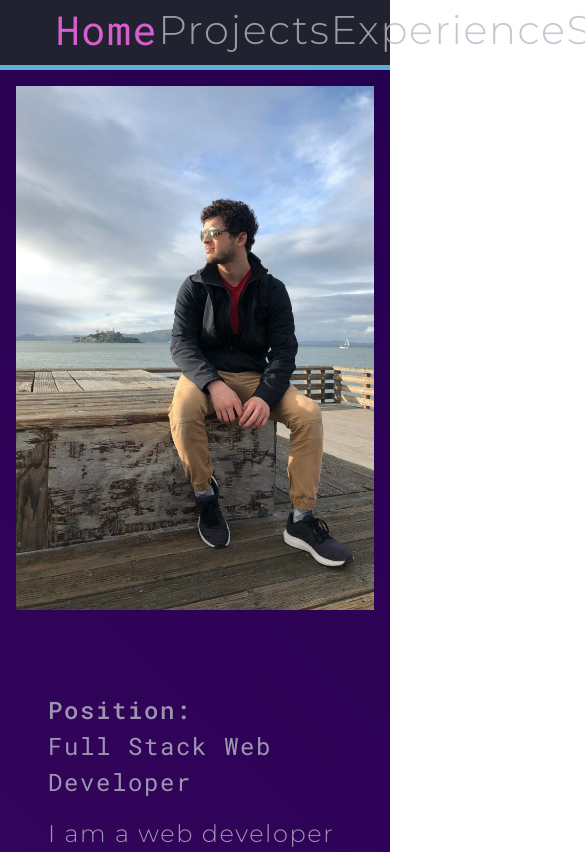
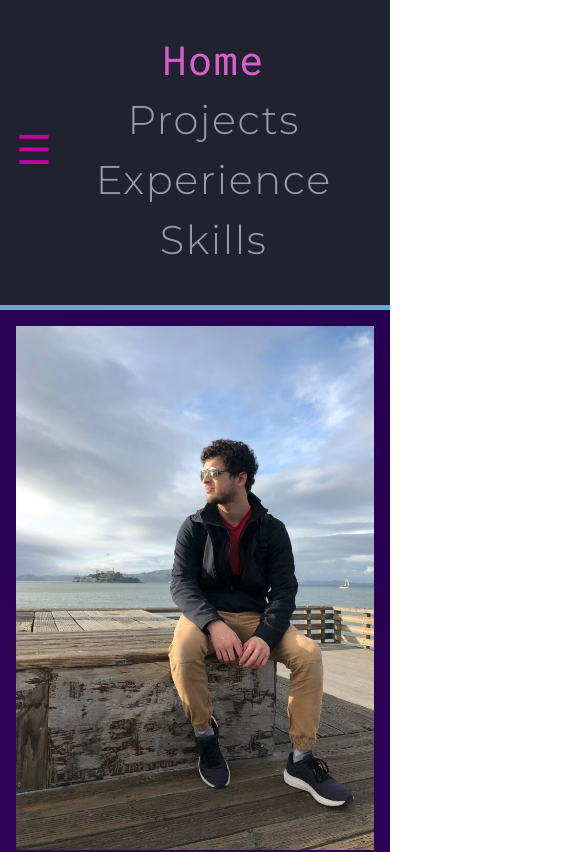
Before and after one commit to jnhthomp/Portfolio, a React (Create React App) app: page / in a window 390 px wide. Shown: the top 852 px of the page, 585 px wide, since content can reach past the window. Built offline with nearby package versions, Linux system fonts and the light colour scheme.

Commit message:
Navbar mobile adjustments

```diff
--- a/src/Components/Navbar/Navbar.jsx
+++ b/src/Components/Navbar/Navbar.jsx
@@ -1,10 +1,17 @@
-import React from 'react'
+import React, {useState} from 'react'
 import classes from './Navbar.module.css';
 
 const Navbar = () => {
+
+  const [showMobile, setShowMobile] = useState(true)
+
+  const toggleShowMobile = (e) => {
+    setShowMobile((prevState) => !prevState)
+  }
   return (
-    <div className={classes.navContainer}>
-      <ul>
+    <div className={`${classes.navContainer} ${showMobile ? classes.hasExpanded : ''}`}>
+      <div onClick={toggleShowMobile} className={classes.burger}>&#9776;</div>
+      <ul className={showMobile ? classes.expanded : ''}>
         <li className={classes.active}>Home</li>
         <li>Projects</li>
         <li>Experience</li>
--- a/src/Components/Navbar/Navbar.module.css
+++ b/src/Components/Navbar/Navbar.module.css
@@ -35,3 +35,35 @@ div.navContainer ul li.active {
   font-weight: 400;
   font-family: var(--ff-header);
 }
+
+.burger {
+  display: none;
+}
+
+@media screen and (max-width: 975px) {
+  .burger {
+    display: block;
+    color: var(--clr-500);
+  }
+
+  div.navContainer > ul {
+    display: none;
+  }
+
+  div.navContainer>ul.expanded {
+    display: flex;
+    flex-direction: column;
+  }
+
+  div.navContainer {
+    display: flex;
+    justify-content: flex-start;
+    padding-left: 1rem;
+    padding-right: 1rem;
+    height: var(--nav-height)
+  }
+
+  div.navContainer.hasExpanded {
+    height: 100%;
+  }
+}
```
